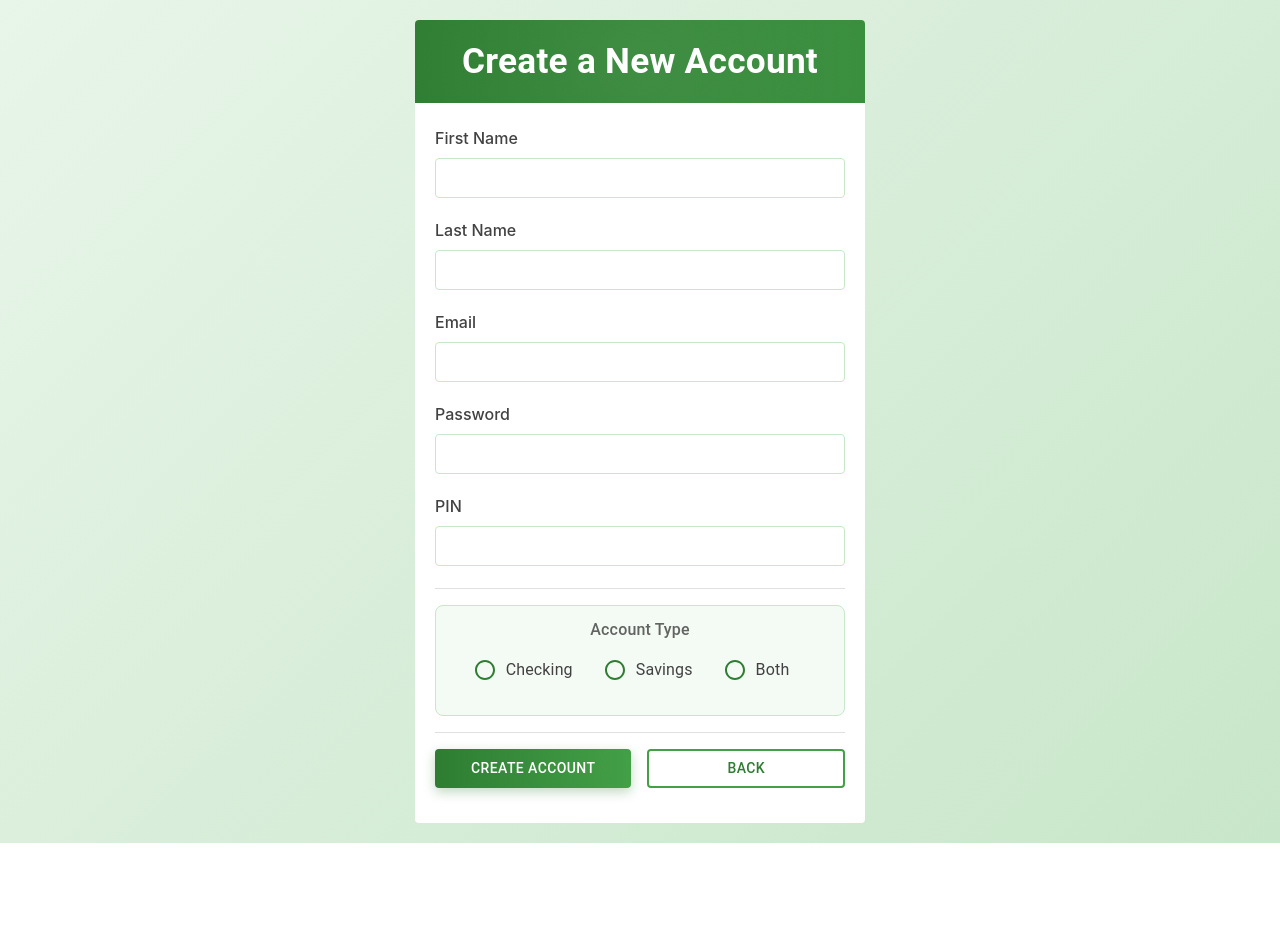
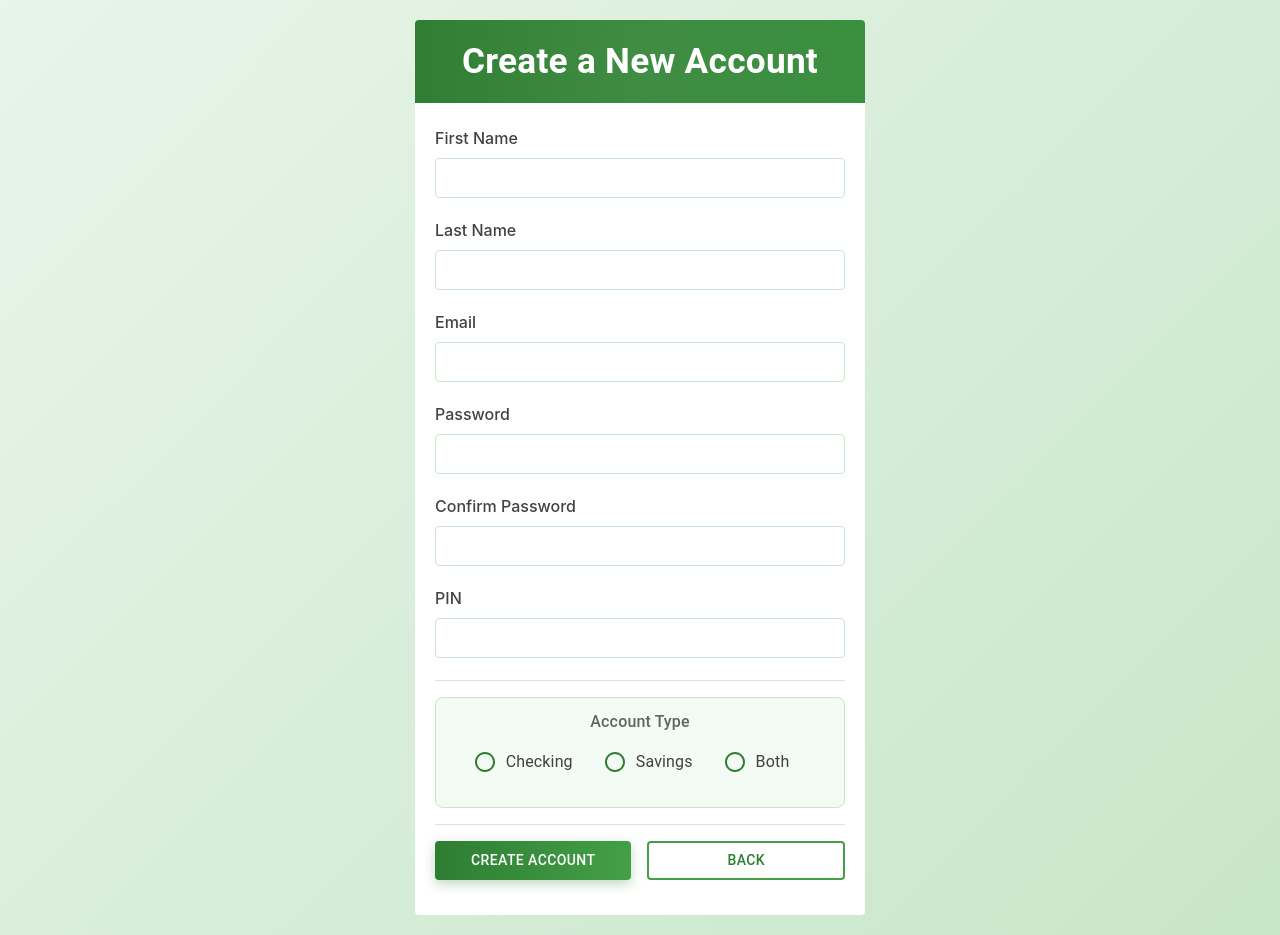
Before and after one commit to tjgray94/BankAppUI, a React (Create React App) app in the folder bankapp/: page /create-account in a window 1280 px wide. Before the commit the page ends 843 px from the top, so only its background shows below. Built offline with nearby package versions, Linux system fonts and the light colour scheme.

Commit message:
Added Confirm Password field

```diff
--- a/bankapp/src/CreateAccount.js
+++ b/bankapp/src/CreateAccount.js
@@ -2,7 +2,7 @@ import React from 'react';
 import { useForm, FormProvider, useFormContext, Controller } from 'react-hook-form';
 import { useNavigate } from 'react-router-dom';
 import { createUser } from './api';
-import { Button, Typography, Paper, Box, Radio, RadioGroup, FormControl, FormControlLabel, FormLabel, Grid2, Divider, Stack } from '@mui/material';
+import { Button, Typography, Paper, Box, Radio, RadioGroup, FormControl, FormControlLabel, FormLabel, Divider, Stack } from '@mui/material';
 import { keyframes } from '@emotion/react';
 import './CreateAccount.css';
 
@@ -34,6 +34,7 @@ function CreateAccount() {
       lastName: '',
       email: '',
       password: '',
+      confirmPassword: '',
       pin: '',
       accountType: '',
       checkingBalance: 0,
@@ -43,13 +44,14 @@ function CreateAccount() {
   const accountType = methods.watch('accountType');
 
   const onSubmit = async (data) => {
-    console.log("Submitting data:", JSON.stringify(data, null, 2));
+    const { confirmPassword, ...userData } = data;
+    console.log("Submitting data:", JSON.stringify(userData, null, 2));
     try {
       const response = await createUser({
-        ...data,
-        accountType: data.accountType,
-        checkingBalance: data.checkingBalance || 0,
-        savingsBalance: data.savingsBalance || 0
+        ...userData,
+        accountType: userData.accountType,
+        checkingBalance: userData.checkingBalance || 0,
+        savingsBalance: userData.savingsBalance || 0
       });
       alert('Account created successfully!');
       console.log('User created:', response.data);
@@ -75,7 +77,6 @@ function CreateAccount() {
             Create a New Account
           </Typography>
         </Box>
-
         <Box className="card-content">
           <FormProvider {...methods}>
 
@@ -108,6 +109,13 @@ function CreateAccount() {
                   validation={{
                     required: 'Password is required!',
                     minLength: { value: 8, message: 'Password must be at least 8 characters' }
+                  }}
+                />
+                <FormInput name="confirmPassword" label="Confirm Password" type="password"
+                  validation={{
+                    required: 'Please confirm your password!',
+                    validate: value =>
+                      value === methods.getValues('password') || 'Passwords do not match'
                   }}
                 />
                 <FormInput name="pin" label="PIN" type="password"
```
